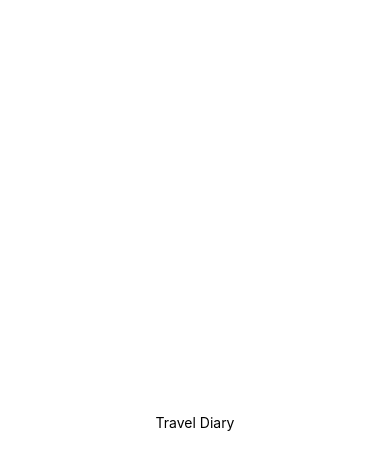
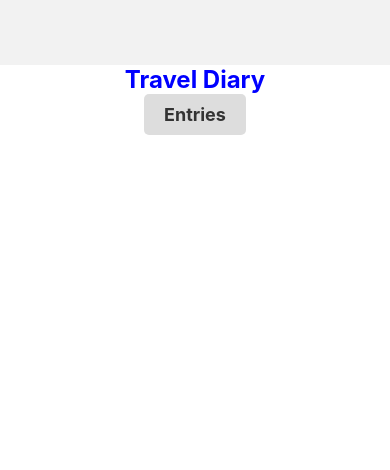
Before and after one commit to triciasawyer/travel-diary, a React Native app: screen / in a window 390 px wide. Shown: the top 470 px of the page. Built offline with nearby package versions, Linux system fonts and the light colour scheme.

Commit message:
add some code for now

```diff
--- a/App.js
+++ b/App.js
@@ -1,20 +1,73 @@
 import { StatusBar } from 'expo-status-bar';
-import { StyleSheet, Text, View } from 'react-native';
+import { StyleSheet, Text, View, TouchableOpacity } from 'react-native';
+import { NavigationContainer } from '@react-navigation/native';
+import { createStackNavigator } from '@react-navigation/stack';
 
-export default function App() {
+const HomeScreen= ({ navigation }) => {
   return (
     <View style={styles.container}>
-      <Text>Travel Diary</Text>
+      <Text style={styles.headerText}>Travel Diary</Text>
+      <TouchableOpacity
+        style={styles.menuButton}
+        onPress={() => navigation.navigate('Entries')}
+      >
+        <Text style={styles.menuButtonText}>Entries</Text>
+      </TouchableOpacity>
       <StatusBar style="auto" />
     </View>
   );
-}
+};
+
+const EntriesScreen = () => {
+  return (
+    <View style={styles.container}>
+      <Text style={styles.headerText}></Text>
+      {/* Add your entries list or content here */}
+    </View>
+  );
+};
+
+const Stack = createStackNavigator();
+
+const App = () => {
+  return (
+    <NavigationContainer>
+      <Stack.Navigator>
+        <Stack.Screen
+          name="Home"
+          component={HomeScreen}
+          options={{ headerShown: false }} />
+        <Stack.Screen name="Entries" component={EntriesScreen} />
+      </Stack.Navigator>
+    </NavigationContainer>
+  );
+};
 
 const styles = StyleSheet.create({
   container: {
     flex: 1,
     backgroundColor: '#fff',
     alignItems: 'center',
-    justifyContent: 'center',
+    justifyContent: 'flex-start',
+    marginTop: 65,
+  },
+  headerText: {
+    fontSize: 24,
+    fontWeight: 'bold',
+    color: 'blue',
+  },
+  menuButton: {
+    backgroundColor: '#ddd',
+    paddingVertical: 10,
+    paddingHorizontal: 20,
+    borderRadius: 5,
+  },
+  menuButtonText: {
+    fontSize: 18,
+    fontWeight: 'bold',
+    color: '#333',
   },
 });
+
+
+export default App;
--- a/package.json
+++ b/package.json
@@ -9,10 +9,14 @@
     "web": "expo start --web"
   },
   "dependencies": {
+    "@react-navigation/drawer": "^6.6.3",
+    "@react-navigation/native": "^6.1.7",
+    "@react-navigation/stack": "^6.3.17",
     "expo": "~49.0.5",
     "expo-status-bar": "~1.6.0",
     "react": "18.2.0",
-    "react-native": "0.72.3"
+    "react-native": "0.72.3",
+    "react-native-vector-icons": "^10.0.0"
   },
   "devDependencies": {
     "@babel/core": "^7.20.0"
```
Also changed, not shown: 1 other file (tests, documents, lock files or other folders).
